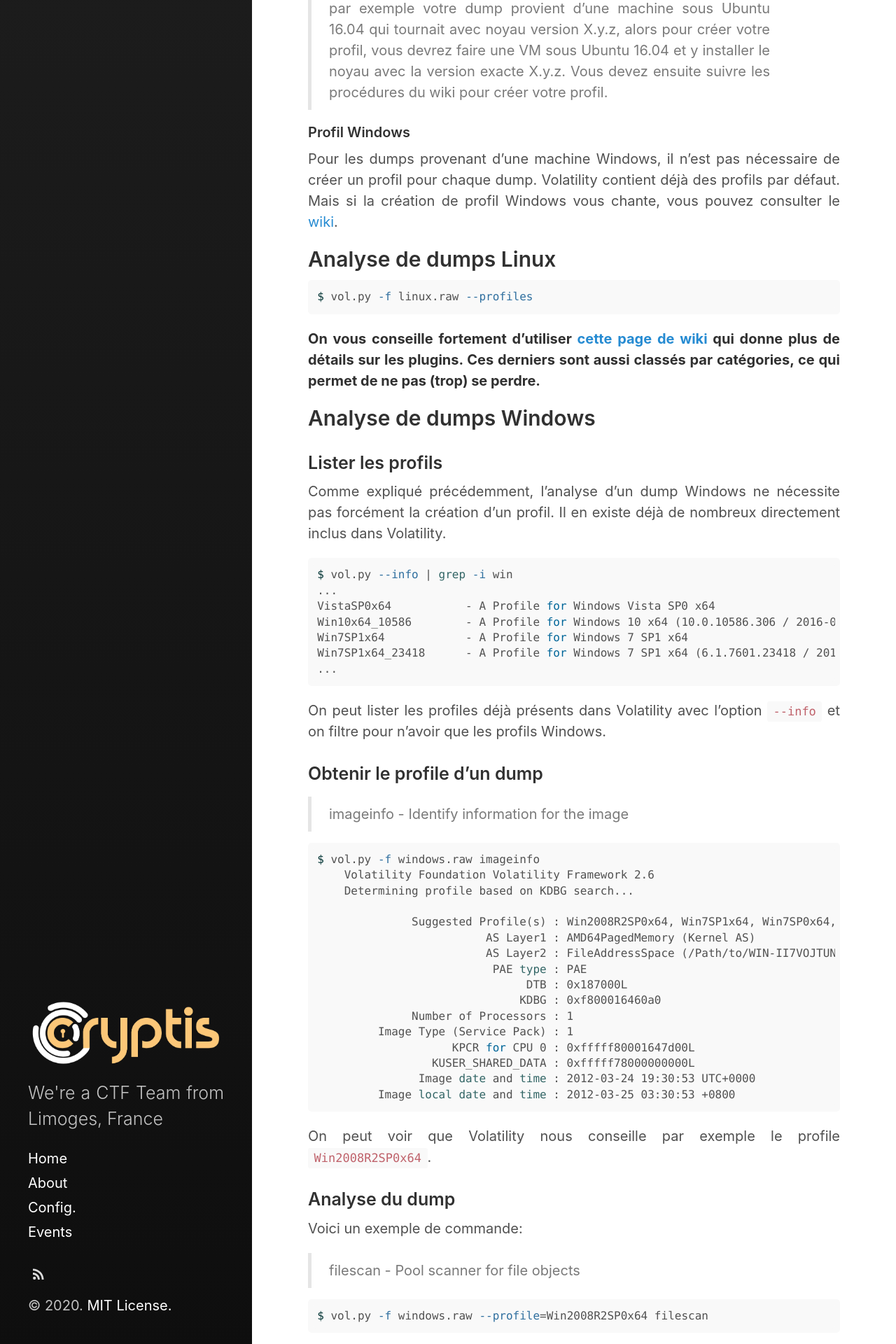
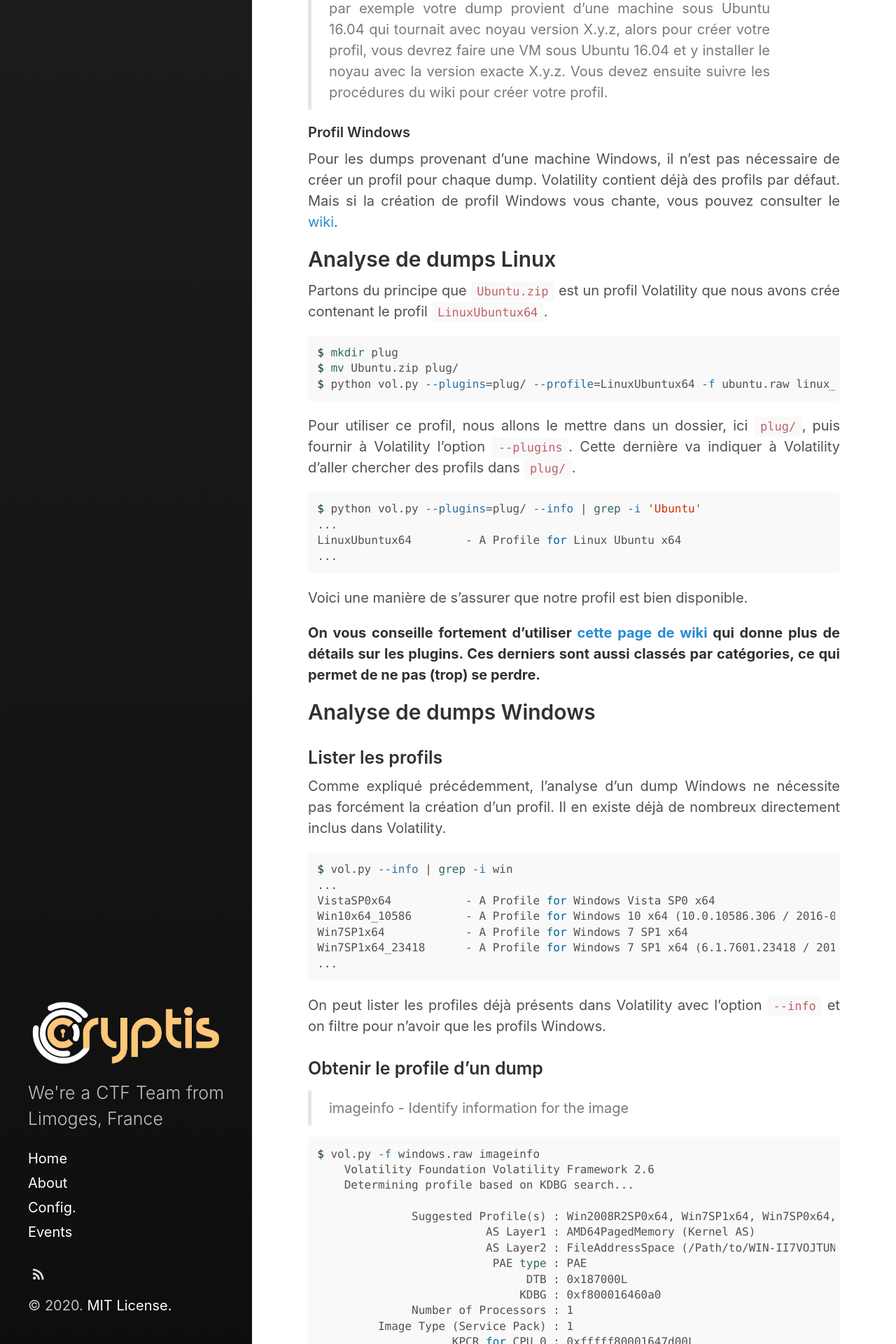
Before and after one commit to TeamCryptis/www, a Jekyll site: the page built from _posts/2020-01-15-event_05.md, in a window 1280 px wide. Shown: the part 3080-5000 px from the top of the page at 70% size. Built offline with Jekyll 4.4.1, drawn with Linux system fonts in a browser that asks for light colours.

Commit message:
Corrections event_05

````diff
--- a/_posts/2020-01-15-event_05.md
+++ b/_posts/2020-01-15-event_05.md
@@ -89,9 +89,25 @@ Pour les dumps provenant d'une machine Windows, il n'est pas nécessaire de cré
 
 
 ## Analyse de dumps Linux
+
+Partons du principe que `Ubuntu.zip` est un profil Volatility que nous avons crée contenant le profil `LinuxUbuntux64`.
+
 ```bash
-$ vol.py -f linux.raw --profiles
+$ mkdir plug
+$ mv Ubuntu.zip plug/
+$ python vol.py --plugins=plug/ --profile=LinuxUbuntux64 -f ubuntu.raw linux_bash
 ```
+
+Pour utiliser ce profil, nous allons le mettre dans un dossier, ici `plug/`, puis fournir à Volatility l'option `--plugins`. Cette dernière va indiquer à Volatility d'aller chercher des profils dans `plug/`.
+
+```bash
+$ python vol.py --plugins=plug/ --info | grep -i 'Ubuntu'
+...
+LinuxUbuntux64        - A Profile for Linux Ubuntu x64
+...
+```
+
+Voici une manière de s'assurer que notre profil est bien disponible.
 
 **On vous conseille fortement d'utiliser [cette page de wiki](https://github.com/volatilityfoundation/volatility/wiki/Linux-Command-Reference) qui donne plus de détails sur les plugins. Ces derniers sont aussi classés par catégories, ce qui permet de ne pas (trop) se perdre.**
 
````
Also changed, not shown: other parts of _posts/2020-01-15-event_05.md (+1 -1 lines).
